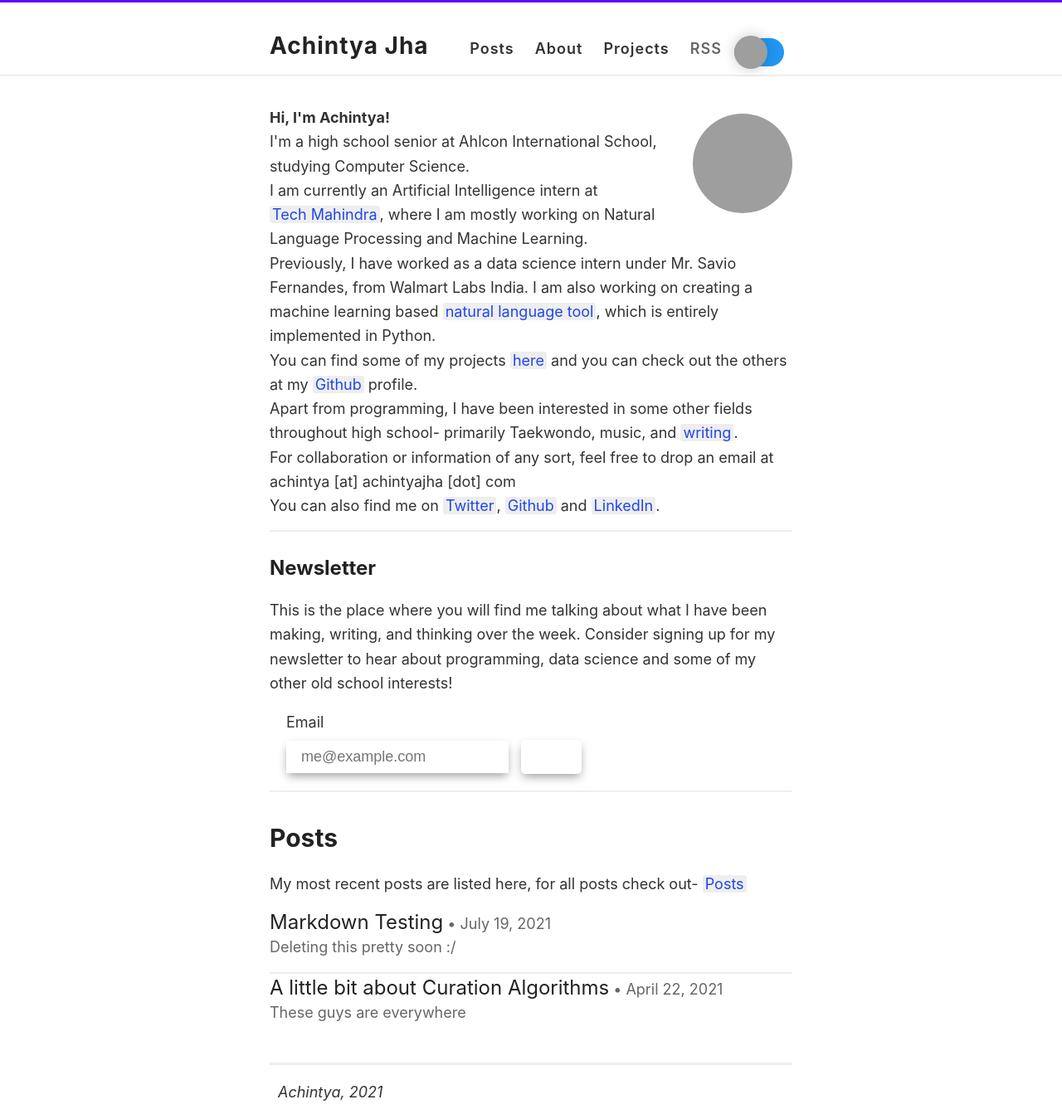
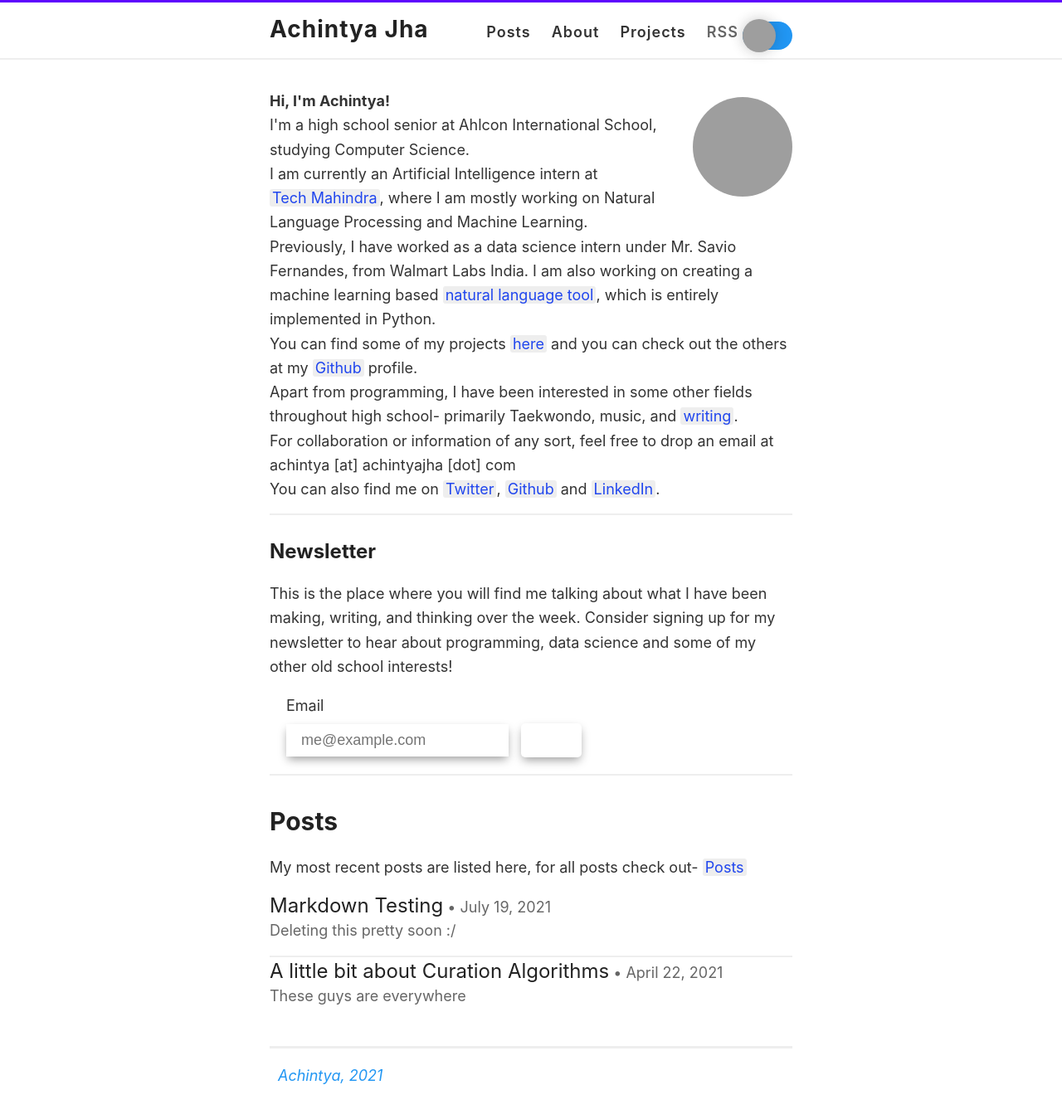
Before and after one commit to achntj/achintyajha.github.io, a Jekyll site: the page built from index.html, in a window 1280 px wide. Shown: the whole page at 83% size. Built offline with Jekyll 4.4.1, drawn with Linux system fonts in a browser that asks for light colours; grey boxes are pictures that could not be loaded.

Commit message:
dark mode

```diff
--- a/_layouts/default.html
+++ b/_layouts/default.html
@@ -55,7 +55,7 @@
             <a href="{{ site.baseurl }}/about">About</a>
             <a href="{{ site.baseurl }}/projects">Projects</a>
             <a style="color: #666" href="{{ site.baseurl }}/feed.xml">RSS</a>
-            <span class="container">
+            <span class="container-new">
               <label id="switch" class="switch">
                 <input type="checkbox" onchange="toggleTheme()" id="slider" />
                 <span class="slider round"></span>
--- a/style.scss
+++ b/style.scss
@@ -445,6 +445,7 @@
 .footer_container {
   border-top: 3px solid $lightGray;
   padding: 20px 10px;
+  color: var(--color-accent)
 }
 
 .post-nav {
@@ -474,9 +475,8 @@
   --color-text: #bbb;
 }
 
-.container {
+.container-new {
   width: 100%;
-  margin-top: 20px;
   flex-direction: column;
   justify-content: center;
   align-items: center;
```
